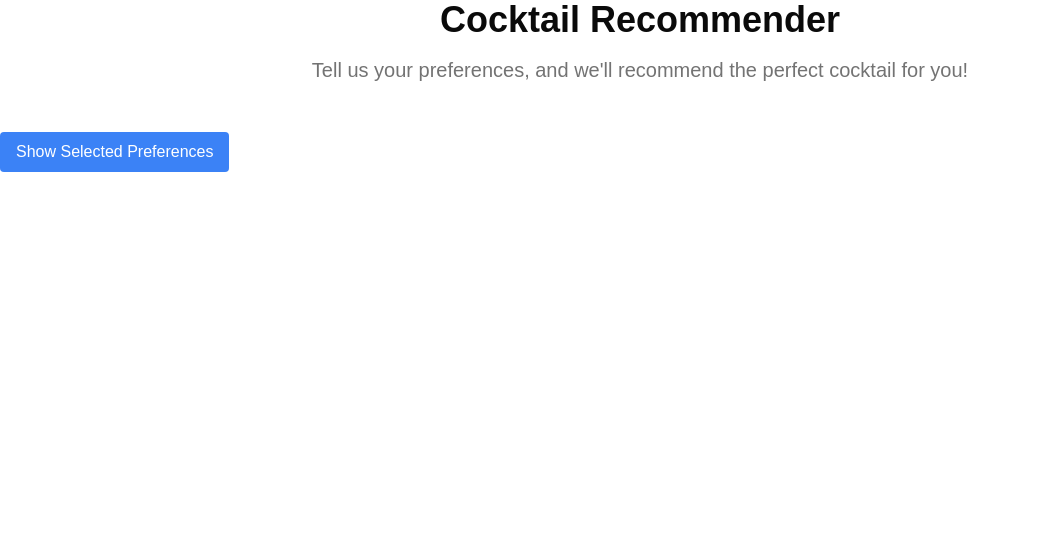
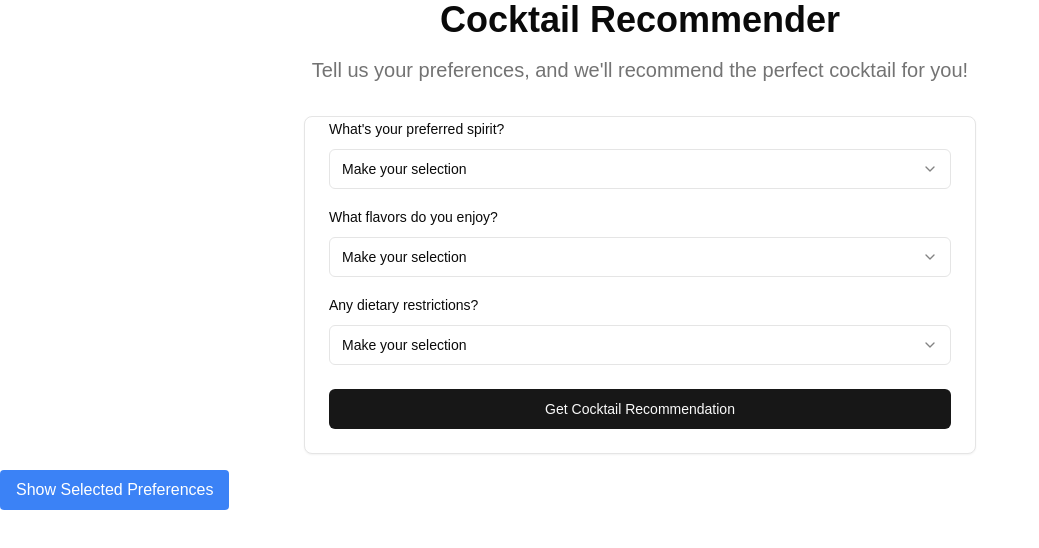
Before and after one commit to kingkwongsta/drink-refactor, a Next.js app in the folder client/: page / in a window 1280 px wide. Shown: the top 548 px of the page, without its empty margins (0-1039 px from the left). Built offline with nearby package versions, Linux system fonts and the light colour scheme.

Commit message:
Add Dropdown component and update Preference component

```diff
--- a/client/app/page.tsx
+++ b/client/app/page.tsx
@@ -1,6 +1,7 @@
 "use client"
 
 import { useState } from "react"
+import Preference from "@/components/preference"
 
 export default function Home() {
   const [selectedSpirit, setSelectedSpirit] = useState<string>("")
@@ -11,7 +12,7 @@ export default function Home() {
     <div>
       <h1 className="text-4xl font-bold text-center mb-4">Cocktail Recommender</h1>
       <h2 className="text-xl text-muted-foreground text-center mb-8">Tell us your preferences, and we&apos;ll recommend the perfect cocktail for you!</h2>
-
+      <Preference setSelectedSpirit={setSelectedSpirit} setSelectedFlavor={setSelectedFlavor} setSelectedDietaryRestrictions={setSelectedDietaryRestrictions} />
       <button
         className="mt-4 px-4 py-2 bg-blue-500 text-white rounded"
         onClick={() => {
--- a/client/components/dropdown.tsx
+++ b/client/components/dropdown.tsx
@@ -23,7 +23,7 @@ interface PreferenceDropdownProps {
   stateSetter: (value: string) => void
 }
 
-export function PreferenceDropdown({
+export function Dropdown({
   description,
   options,
   selectType,
--- a/client/components/preference.tsx
+++ b/client/components/preference.tsx
@@ -1,7 +1,7 @@
 "use client"
-import { PreferenceDropdown } from "@/components/dropdown"
 import { Card, CardContent, CardFooter } from "@/components/ui/card"
 import { Button } from "@/components/ui/button"
+import { Dropdown } from "@/components/dropdown"
 
 const spirits = [
     { value: "vodka", label: "Vodka" },
@@ -26,24 +26,30 @@ const dietaryRestrictions = [
     { value: "none", label: "None" },
   ]
 
-export default function Preference(){
-  return (
+  interface PreferenceProps {
+    setSelectedSpirit: (value: string) => void;
+    setSelectedFlavor: (value: string) => void;
+    setSelectedDietaryRestrictions: (value: string) => void;
+  }
+
+  export default function Preference({ setSelectedSpirit, setSelectedFlavor, setSelectedDietaryRestrictions }: PreferenceProps) {
+    return (
     <Card className="w-full max-w-2xl mx-auto">
         <CardContent>
           <div className="space-y-4">
-            <PreferenceDropdown
+            <Dropdown
               description="What's your preferred spirit?"
               options={spirits}
               selectType="single"
               stateSetter={setSelectedSpirit}
             />
-            <PreferenceDropdown
+            <Dropdown
               description="What flavors do you enjoy?"
               options={flavors}
               selectType="single"
               stateSetter={setSelectedFlavor}
             />
-            <PreferenceDropdown
+            <Dropdown
               description="Any dietary restrictions?"
               options={dietaryRestrictions}
               selectType="single"
```
